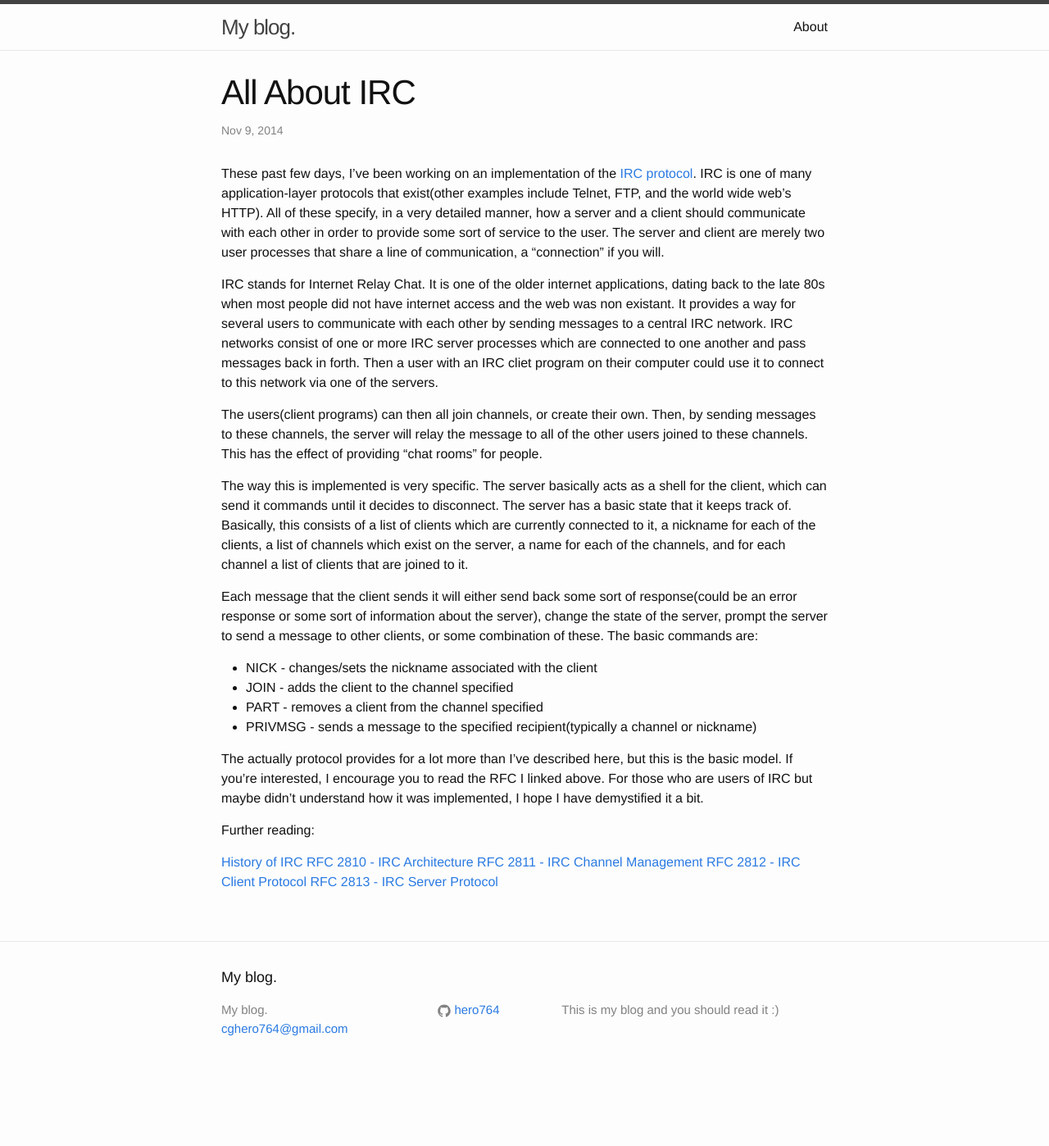
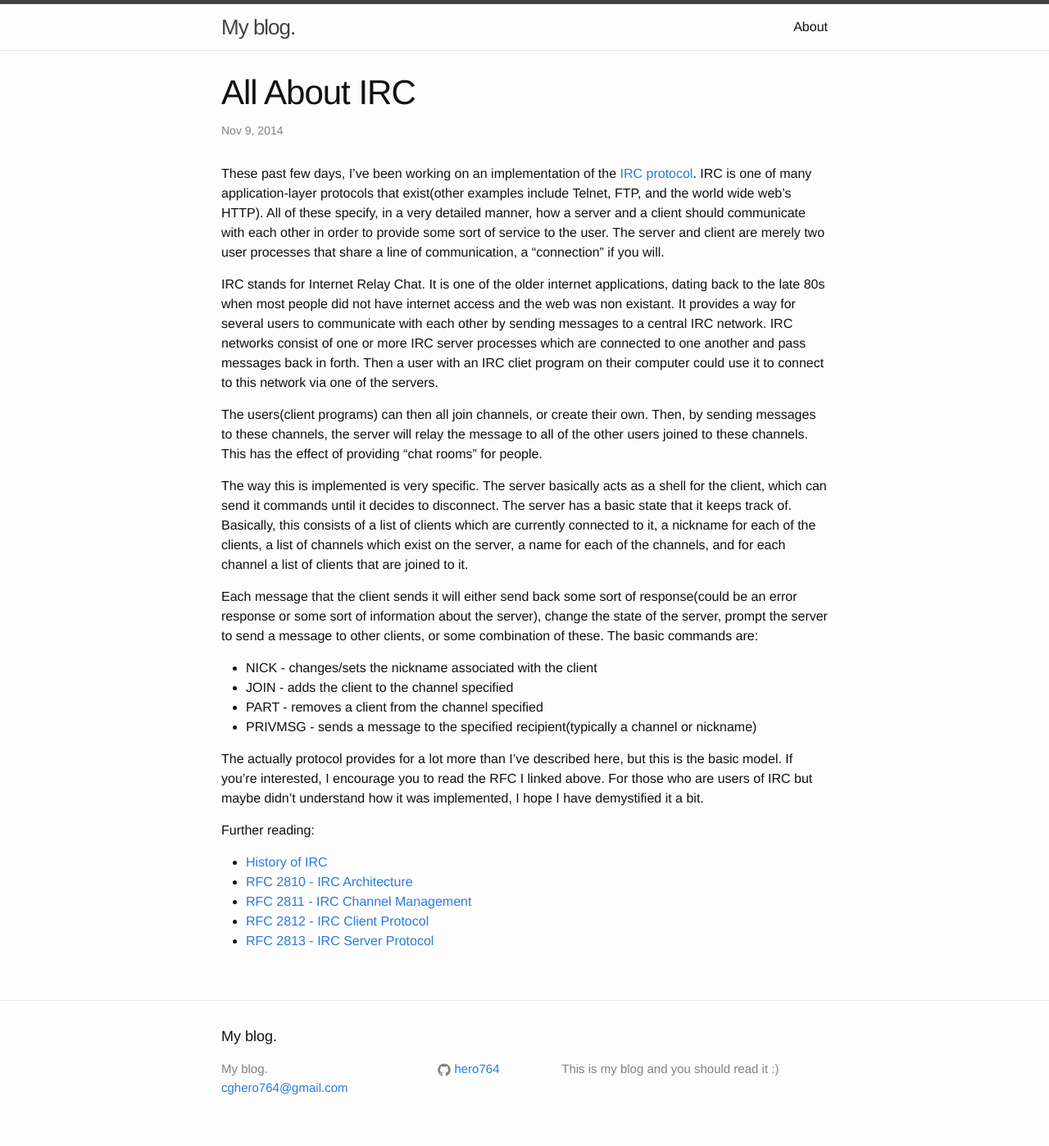
Before and after one commit to tjarjoura/bloggd, a Jekyll site: the page built from _posts/2014-11-9-all-about-irc.markdown, in a window 1280 px wide. Shown: the whole page at 82% size. Built offline with Jekyll 4.4.1, drawn with Linux system fonts in a browser that asks for light colours; before the commit the page ends 1326 px from its top, so only the background shows below that.

Commit message:
formatting

```diff
--- a/_posts/2014-11-9-all-about-irc.markdown
+++ b/_posts/2014-11-9-all-about-irc.markdown
@@ -24,8 +24,8 @@ The actually protocol provides for a lot more than I've described here, but this
 
 Further reading:
 
-[History of IRC](http://daniel.haxx.se/irchistory.html)
-[RFC 2810 - IRC Architecture](https://tools.ietf.org/html/rfc2810)
-[RFC 2811 - IRC Channel Management](https://tools.ietf.org/html/rfc2811)
-[RFC 2812 - IRC Client Protocol](https://tools.ietf.org/html/rfc2812)
-[RFC 2813 - IRC Server Protocol](https://tools.ietf.org/html/rfc2813)
+* [History of IRC](http://daniel.haxx.se/irchistory.html)
+* [RFC 2810 - IRC Architecture](https://tools.ietf.org/html/rfc2810)
+* [RFC 2811 - IRC Channel Management](https://tools.ietf.org/html/rfc2811)
+* [RFC 2812 - IRC Client Protocol](https://tools.ietf.org/html/rfc2812)
+* [RFC 2813 - IRC Server Protocol](https://tools.ietf.org/html/rfc2813)
```
